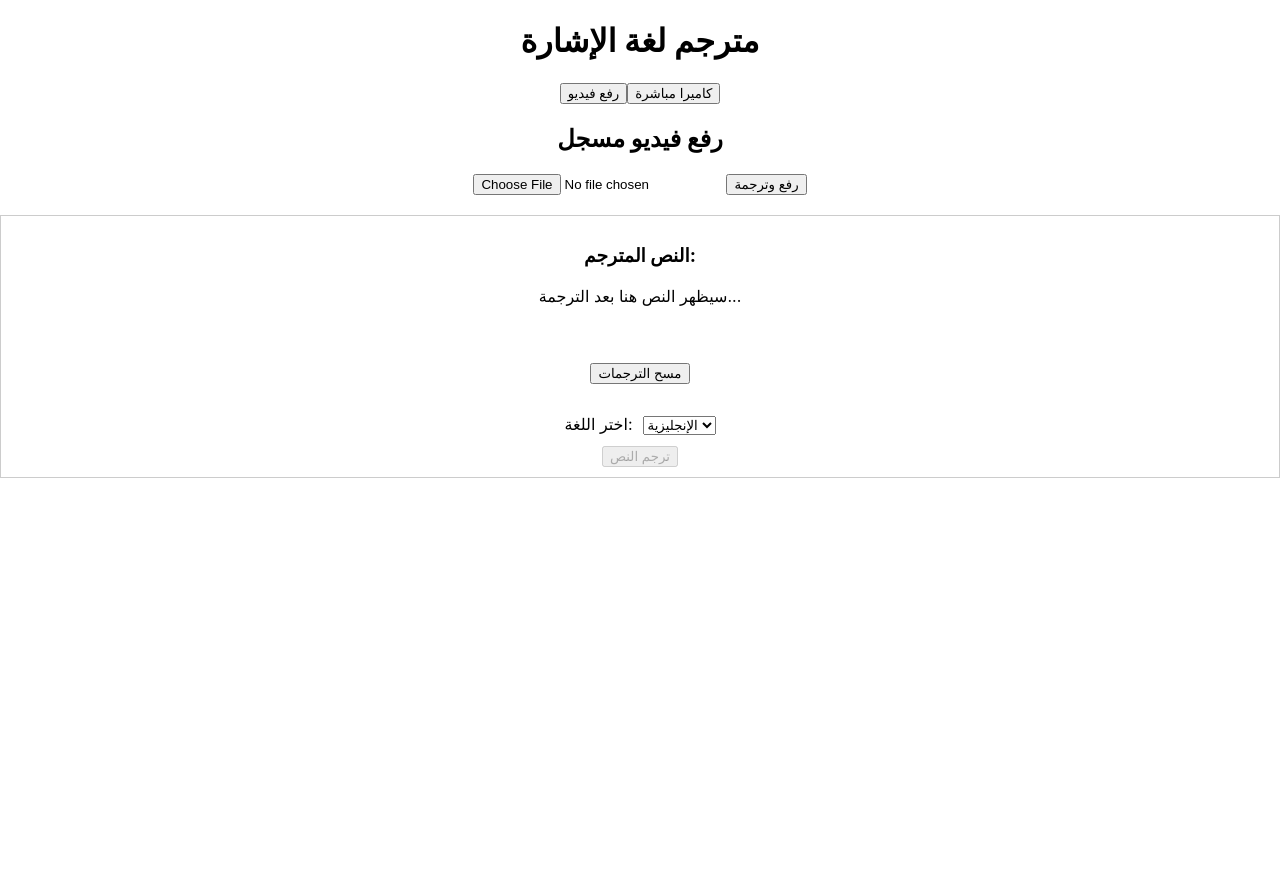
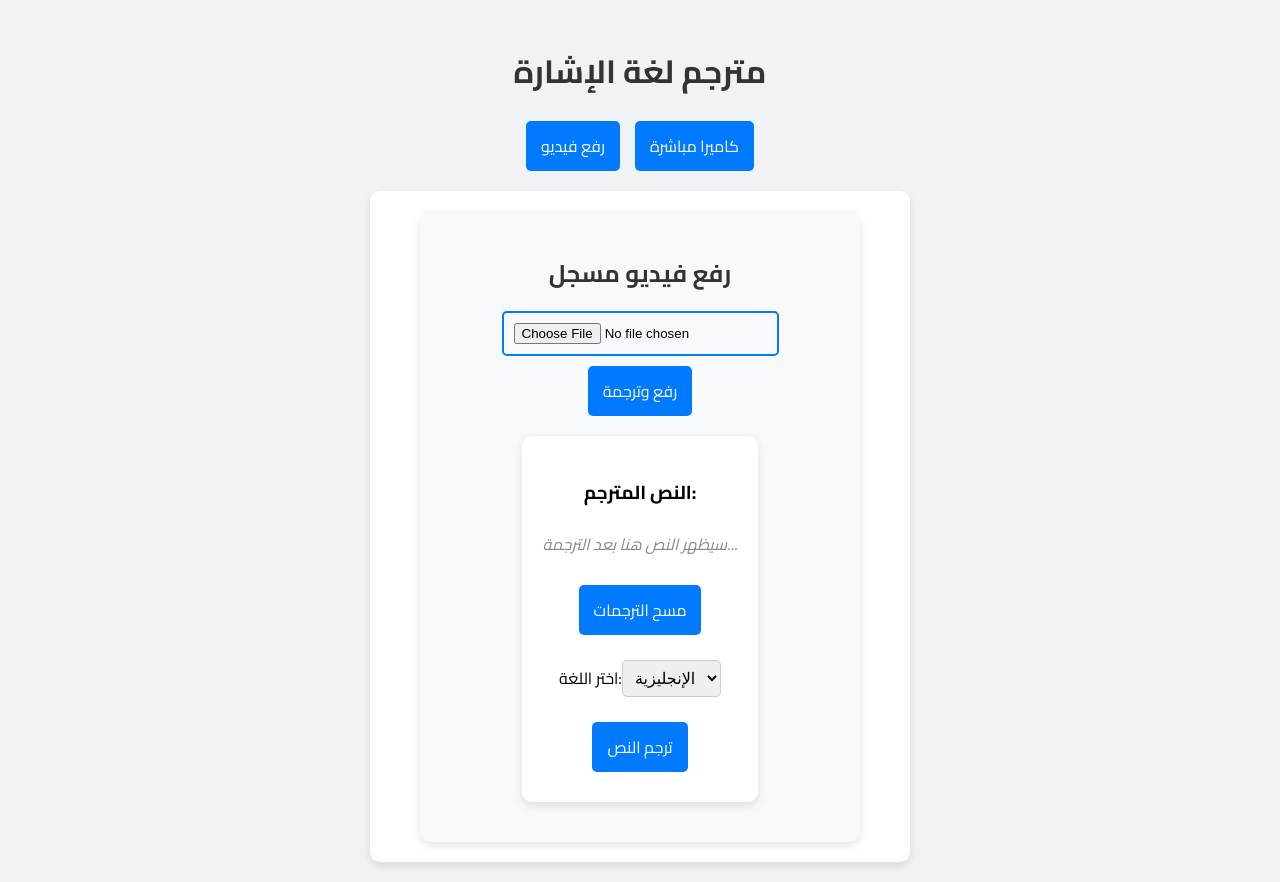
Before and after one commit to ahmedkhafagy800/signify, a React (Create React App) app: page / in a window 1280 px wide. Before the commit the page ends 800 px from the top, so only its background shows below. Built offline with nearby package versions, Linux system fonts and the light colour scheme.

Commit message:
adding style

```diff
--- a/src/App.css
+++ b/src/App.css
@@ -1,3 +1,5 @@
+@import url('https://fonts.googleapis.com/css2?family=Cairo:wght@200..1000&display=swap');
+@import url('https://fonts.googleapis.com/css2?family=Manrope:wght@200;300;400;500;600;700;800&family=Poppins:ital,wght@0,100;0,200;0,300;0,400;0,500;0,600;0,700;0,800;0,900;1,100;1,200;1,300;1,400;1,500;1,600;1,700;1,800;1,900&display=swap');
 .App {
   text-align: center;
 }
@@ -36,3 +38,53 @@
     transform: rotate(360deg);
   }
 }
+
+.App {
+  text-align: center;
+  font-family: "Cairo", serif;
+    background: #f0f2f5;
+  min-height: 100vh;
+  display: flex;
+  flex-direction: column;
+  align-items: center;
+  padding: 20px;
+}
+
+h1 {
+  font-size: 2rem;
+  color: #333;
+  margin-bottom: 20px;
+}
+
+nav {
+  display: flex;
+  justify-content: center;
+  gap: 15px;
+  margin-bottom: 20px;
+}
+
+nav button {
+  background: #007bff;
+  color: white;
+  border: none;
+  padding: 10px 15px;
+  border-radius: 5px;
+  cursor: pointer;
+    font-family: "Cairo", serif;
+  font-size: 1rem;
+  transition: background 0.3s ease-in-out;
+}
+
+nav button:hover {
+  background: #282c34;
+}
+
+/* ضبط المحتوى ليظهر بشكل أنيق */
+.content {
+  background: white;
+  padding: 20px;
+  border-radius: 10px;
+  box-shadow: 0 4px 8px rgba(0, 0, 0, 0.1);
+  max-width: 500px;
+  width: 100%;
+}
--- /dev/null
+++ b/src/components/LiveCamera.css
@@ -0,0 +1,35 @@
+.live-camera-container {
+    display: flex;
+    flex-direction: column;
+    align-items: center;
+    justify-content: center;
+    text-align: center;
+    padding: 20px;
+    background-color: #f4f4f4;
+    border-radius: 10px;
+    box-shadow: 0 4px 10px rgba(0, 0, 0, 0.1);
+    max-width: 700px;
+    margin: auto;
+}
+
+h2 {
+    color: #333;
+    margin-bottom: 15px;
+}
+
+.video-stream {
+    width: 100%;
+    max-width: 600px;
+    border-radius: 8px;
+    box-shadow: 0 4px 8px rgba(0, 0, 0, 0.2);
+}
+
+.translated-text {
+    font-size: 1.2rem;
+    color: #444;
+    margin-top: 10px;
+    background: #fff;
+    padding: 10px;
+    border-radius: 5px;
+    box-shadow: 0 2px 5px rgba(0, 0, 0, 0.1);
+}
--- a/src/components/LiveCamera.js
+++ b/src/components/LiveCamera.js
@@ -2,12 +2,11 @@
 import React, { useRef, useEffect } from 'react';
 import useStore from '../store';
 import TranslatedTextDisplay from './TranslatedTextDisplay';
-import LibraTranslator from './LibraTranslator';
+import './LiveCamera.css'; // استيراد ملف CSS الخارجي
 
 const LiveCamera = () => {
     const videoRef = useRef(null);
     const canvasRef = useRef(null);
-    // استخدام appendTranslatedText بدلاً من setTranslatedText
     const { appendTranslatedText } = useStore();
     const intervalId = useRef(null);
     const streamRef = useRef(null);
@@ -26,11 +25,8 @@ const LiveCamera = () => {
         };
 
         startCamera();
-
-    // التقاط الإطار كل ثانية
         intervalId.current = setInterval(captureAndSendFrame, 1000);
 
-    // دالة التنظيف عند إلغاء تركيب المكون
         return () => {
             if (streamRef.current) {
                 streamRef.current.getTracks().forEach((track) => track.stop());
@@ -42,14 +38,6 @@ const LiveCamera = () => {
                 videoRef.current.load();
             }
             clearInterval(intervalId.current);
-      setTimeout(() => {
-        navigator.mediaDevices.getUserMedia({ video: true })
-          .then((stream) => {
-            stream.getTracks().forEach((track) => track.stop());
-            console.log("✅ تم تحرير الكاميرا بنجاح");
-          })
-          .catch((err) => console.warn("⚠️ Error resetting media stream:", err));
-      }, 10);
         };
     }, []);
 
@@ -62,7 +50,7 @@ const LiveCamera = () => {
         const ctx = canvas.getContext('2d');
         ctx.drawImage(video, 0, 0, canvas.width, canvas.height);
 
-        appendTranslatedText("احبك يا عزيزتي");
+        appendTranslatedText("أحبك يا عزيزتي");
 
         canvas.toBlob(async (blob) => {
             if (blob) {
@@ -75,9 +63,8 @@ const LiveCamera = () => {
                         body: formData,
                     });
                     const data = await response.json();
-          // إضافة الترجمة الجديدة إلى الترجمات الموجودة
                     appendTranslatedText(data.translatedText);
-          appendTranslatedText("ازيك");
+                    appendTranslatedText("كيف حالك؟");
                 } catch (error) {
                     console.error('Error sending frame:', error);
                 }
@@ -86,16 +73,11 @@ const LiveCamera = () => {
     };
 
     return (
-        <div>
-
+        <div className="live-camera-container">
             <h2>ترجمة فورية</h2>
-            <video ref={videoRef} autoPlay style={{ width: '100%', maxWidth: '600px' }} />
-            {/* العنصر canvas يُستخدم فقط لالتقاط الإطارات */}
+            <video ref={videoRef} autoPlay className="video-stream" />
             <canvas ref={canvasRef} style={{ display: 'none' }} />
             <TranslatedTextDisplay />
-
-            {/* <LibraTranslator /> */}
-
         </div>
     );
 };
--- /dev/null
+++ b/src/components/TranslatedTextDisplay.css
@@ -0,0 +1,67 @@
+@import url('https://fonts.googleapis.com/css2?family=Manrope:wght@200;300;400;500;600;700;800&family=Poppins:ital,wght@0,100;0,200;0,300;0,400;0,500;0,600;0,700;0,800;0,900;1,100;1,200;1,300;1,400;1,500;1,600;1,700;1,800;1,900&display=swap');
+@import url('https://fonts.googleapis.com/css2?family=Cairo:wght@200..1000&display=swap');
+
+.translated-container {
+    max-width: 600px;
+    margin: 20px auto;
+    padding: 20px;
+    border-radius: 10px;
+    box-shadow: 0px 4px 10px rgba(0, 0, 0, 0.1);
+    background: #fff;
+    text-align: center;
+    font-family: "Cairo", serif;
+}
+
+.placeholder-text {
+    color: #888;
+    font-style: italic;
+}
+
+.translated-text {
+    font-size: 18px;
+    font-weight: bold;
+    color: #333;
+    background: #f7f7f7;
+    padding: 10px;
+    border-radius: 5px;
+    margin: 10px 0;
+}
+
+.reset-button,
+.translate-button {
+    background-color: #007bff;
+    color: white;
+    border: none;
+    padding: 10px 15px;
+    font-size: 16px;
+    border-radius: 5px;
+    cursor: pointer;
+    font-family: "Cairo", serif;
+    margin: 10px;
+    transition: background 0.3s ease;
+}
+
+.reset-button:hover,
+.translate-button:hover {
+    background: #282c34;
+}
+
+.language-selector {
+    margin: 15px 0;
+}
+
+.language-selector select {
+    padding: 8px;
+    font-size: 16px;
+    border-radius: 5px;
+    border: 1px solid #ccc;
+}
+
+.translated-result {
+    margin-top: 20px;
+    padding: 15px;
+    border-radius: 8px;
+    background: #f1f1f1;
+    font-size: 18px;
+    font-weight: bold;
+}
--- a/src/components/TranslatedTextDisplay.js
+++ b/src/components/TranslatedTextDisplay.js
@@ -67,7 +67,7 @@
     // TranslatedTextDisplay.js
     import React, { useState, useEffect } from 'react';
     import useStore from '../store';
-
+    import './TranslatedTextDisplay.css';
     const TranslatedTextDisplay = () => {
     const { translatedText, resetTranslatedText } = useStore();
     const combinedText = translatedText.join(' '); // دمج جميع النصوص في المصفوفة
@@ -118,23 +118,20 @@
     };
 
  return (
-        <div style={{ marginTop: '20px', padding: '10px', border: '1px solid #ccc' }}>
+    <div className="translated-container">
       <h3>النص المترجم:</h3>
       {translatedText.length === 0 ? (
-            <p>سيظهر النص هنا بعد الترجمة...</p>
+        <p className="placeholder-text">سيظهر النص هنا بعد الترجمة...</p>
       ) : (
-            <p>{combinedText}</p>
+        <p className="translated-text">{combinedText}</p>
       )}
-        <br /><br />
-        <button onClick={resetTranslatedText}>مسح الترجمات</button>
-        <br /><br />
-        <div style={{ margin: '10px 0' }}>
+      <button className="reset-button" onClick={resetTranslatedText}>مسح الترجمات</button>
+      <div className="language-selector">
         <label htmlFor="targetLanguage">اختر اللغة:</label>
         <select
           id="targetLanguage"
           value={targetLanguage}
           onChange={(e) => setTargetLanguage(e.target.value)}
-            style={{ marginLeft: '10px' }}
         >
           {languages.length > 0 ? (
             languages.map(lang => (
@@ -145,11 +142,11 @@
           )}
         </select>
       </div>
-        <button onClick={handleTranslate} disabled={loading || !combinedText}>
+      <button className="translate-button" onClick={handleTranslate} disabled={loading || !combinedText}>
         {loading ? 'جارٍ الترجمة...' : 'ترجم النص'}
       </button>
       {translation && (
-            <div style={{ marginTop: '20px' }}>
+        <div className="translated-result">
           <h3>النص المترجم:</h3>
           <p>{translation}</p>
         </div>
--- /dev/null
+++ b/src/components/VideoUpload.css
@@ -0,0 +1,42 @@
+@import url('https://fonts.googleapis.com/css2?family=Cairo:wght@200..1000&display=swap');
+.video-upload-container {
+    display: flex;
+    flex-direction: column;
+    align-items: center;
+    padding: 20px;
+    background: #f8f9fa;
+    border-radius: 10px;
+    box-shadow: 0 4px 8px rgba(0, 0, 0, 0.1);
+    max-width: 400px;
+    margin: auto;
+}
+
+.video-upload-title {
+    font-size: 1.5rem;
+    margin-bottom: 15px;
+    color: #333;
+}
+
+.file-input {
+    padding: 10px;
+    border: 2px solid #007bff;
+    border-radius: 5px;
+    margin-bottom: 10px;
+    cursor: pointer;
+}
+
+.upload-button {
+    background-color: #007bff;
+    color: white;
+    border: none;
+    padding: 10px 15px;
+    border-radius: 5px;
+    cursor: pointer;
+    font-family: "Cairo", serif;
+    font-size: 1rem;
+    transition: all 0.3s ease-in-out;
+}
+
+.upload-button:hover {
+    background: #282c34;
+}
--- a/src/components/VideoUpload.js
+++ b/src/components/VideoUpload.js
@@ -1,15 +1,12 @@
 import React, { useState } from 'react';
 import useStore from '../store';
 import TranslatedTextDisplay from './TranslatedTextDisplay';
-import LibraTranslator from './LibraTranslator';
+import './VideoUpload.css'; // استيراد ملف CSS
+
 
 const VideoUpload = () => {
   const [file, setFile] = useState(null);
-  // استخدام appendTranslatedText
   const { appendTranslatedText } = useStore();
-
-
-
 
   const handleFileChange = (e) => {
     setFile(e.target.files[0]);
@@ -27,7 +24,6 @@ const VideoUpload = () => {
         body: formData,
       });
       const data = await response.json();
-      // إضافة الترجمة الجديدة
       appendTranslatedText(data.translatedText);
     } catch (error) {
       console.error('Error uploading video:', error);
@@ -35,12 +31,11 @@ const VideoUpload = () => {
   };
 
   return (
-    <div>
-      <h2>رفع فيديو مسجل</h2>
-      <input type="file" accept="video/*" onChange={handleFileChange} />
-      <button onClick={handleUpload}>رفع وترجمة</button>
-            <TranslatedTextDisplay />
-            {/* <LibraTranslator /> */}
+    <div className="video-upload-container">
+      <h2 className="video-upload-title">رفع فيديو مسجل</h2>
+      <input type="file" accept="video/*" onChange={handleFileChange} className="file-input" />
+      <button onClick={handleUpload} className="upload-button">رفع وترجمة</button>
+      <TranslatedTextDisplay />
     </div>
   );
 };
--- a/src/index.css
+++ b/src/index.css
@@ -1,13 +1,12 @@
+@import url('https://fonts.googleapis.com/css2?family=Manrope:wght@200;300;400;500;600;700;800&family=Poppins:ital,wght@0,100;0,200;0,300;0,400;0,500;0,600;0,700;0,800;0,900;1,100;1,200;1,300;1,400;1,500;1,600;1,700;1,800;1,900&display=swap');
+@import url('https://fonts.googleapis.com/css2?family=Cairo:wght@200..1000&display=swap');
+
 body {
   margin: 0;
-  font-family: -apple-system, BlinkMacSystemFont, 'Segoe UI', 'Roboto', 'Oxygen',
-    'Ubuntu', 'Cantarell', 'Fira Sans', 'Droid Sans', 'Helvetica Neue',
-    sans-serif;
-  -webkit-font-smoothing: antialiased;
+  font-family: "Cairo", serif;
+    -webkit-font-smoothing: antialiased;
   -moz-osx-font-smoothing: grayscale;
 }
-
 code {
-  font-family: source-code-pro, Menlo, Monaco, Consolas, 'Courier New',
-    monospace;
+  font-family: 'Manrope',sans-serif;
 }
```
Lines whose indentation alone changed are shown as unchanged.
